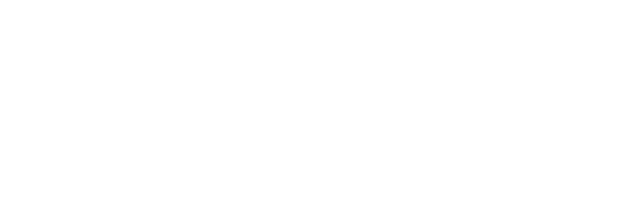
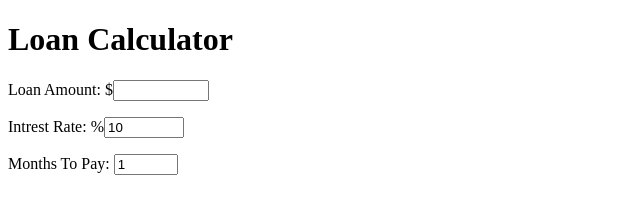
Before and after one commit to Ayush01015/Loan-Calculator-Vanilla.js-, a plain HTML site: page index.html in a window 1280 px wide. Shown: the whole page, without its empty margins (0-640 px from the left). Drawn offline with Linux system fonts and the light colour scheme.

Commit message:
Setting up HTML

```diff
--- a/index.html
+++ b/index.html
@@ -9,6 +9,17 @@
     <title>Document</title>
 </head>
 <body>
-
-</body>
+    <h1>Loan Calculator</h1>
+    <div class="form">
+        <p>
+            Loan Amount: $<input id="amount" type="number" min="1" max="5000000"  onchange="computeLoan()"/>
+        </p>
+        <p>
+            Intrest Rate: %<input id="intrest_rate" type="number" min="0" max="100" value="10" step=".1" onchange="computeLoan()"/>
+        </p>
+        <p>
+            Months To Pay: <input id="months" type="number" min="1" max="300" value="1" step="1" onchange="computeLoan()"/>
+        </p>
+    </div>
+    </body>
 </html>
```
